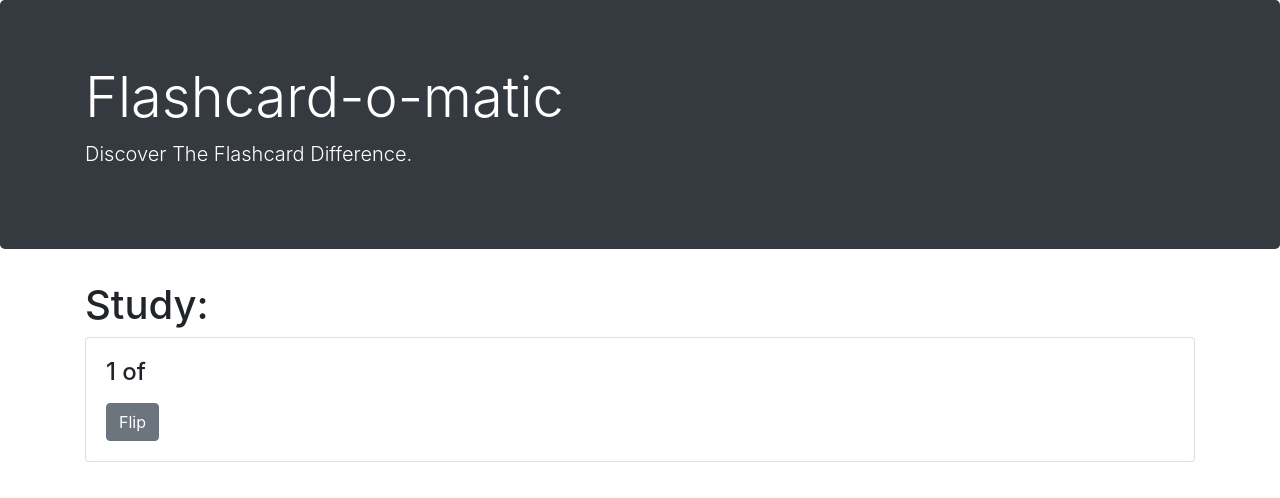
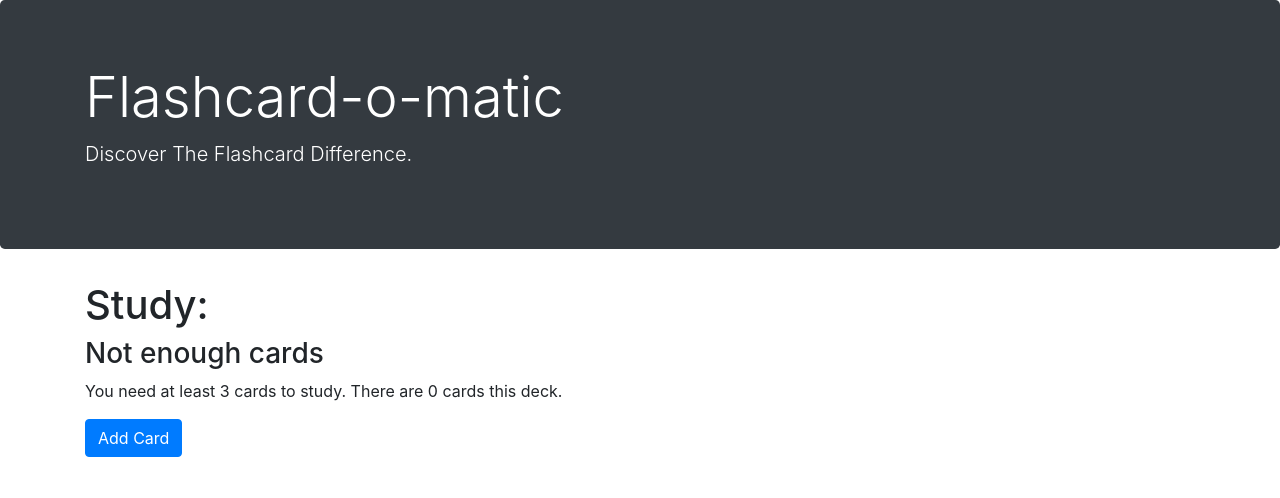
Before and after one commit to FNebEx/flashcard-o-matic, a React (Create React App) app: page /decks/1/study in a window 1280 px wide. Shown: the top 498 px of the page. Built offline with nearby package versions, Linux system fonts and the light colour scheme; no server answers; a web font is replaced by a local one.

Commit message:
Added feature to check to see if there are enough cards.

```diff
--- a/src/Deck/DeckStudyPage.jsx
+++ b/src/Deck/DeckStudyPage.jsx
@@ -3,12 +3,23 @@ import { useParams } from "react-router-dom";
 import { readDeck } from "../utils/api";
 
 function DeckStudyPage() {
+  /**
+   * TODO
+   * 1. After the user views the final card in the deck, a prompt
+   * comes up asking if the want to start the deck over. If the
+   * user wants to restart the deck, start from the frist card.
+   * If the user doesn't want to restart the deck, they are
+   * taken back to the homescreen.
+   *
+   */
+
   const { deckId } = useParams();
   const [cards, setCards] = useState(null);
   const [index, setIndex] = useState(0);
   const [flip, setFlip] = useState(false);
 
   let currentCard = [];
+  let length = 0;
 
   useEffect(() => {
     const abortController = new AbortController();
@@ -21,11 +32,11 @@ function DeckStudyPage() {
     }
 
     loadData();
-  }, []);
+  }, [deckId]);
 
   if (cards && cards.cards) {
     currentCard = cards.cards[index];
-
+    length = cards.cards.length;
   }
 
   const handleFlip = () => {
@@ -33,7 +44,13 @@ function DeckStudyPage() {
   };
 
   const handleNext = () => {
-    setIndex(index >= currentCard.length - 1 ? 0 : index + 1);
+    setIndex(index >= length - 1 ? 0 : index + 1);
+
+
+    if(index  === length) {
+      alert(3)
+    }
+
     setFlip(false);
   };
 
@@ -41,12 +58,20 @@ function DeckStudyPage() {
     <>
       <h1>Study: {cards && cards.name}</h1>
 
+      {length === 0 ? (
+        <>
+          <h3>Not enough cards</h3>
+          <p>You need at least 3 cards to study. There are {length} cards this deck. </p>
+          {/* Links to the "Add Card" Screen */}
+          <button className="btn btn-primary">Add Card</button>
+        </>
+      ) : (
         <div className="card">
           <div className="card-body">
             <h4>
-            {index + 1} of {cards && currentCard.length}
+              {index + 1} of {cards && length}
             </h4>
-          <p>{flip ? currentCard.back : currentCard.front }</p>
+            <p>{flip ? currentCard?.back : currentCard?.front}</p>
             <button
               className="btn btn-secondary"
               onClick={handleFlip}
@@ -54,9 +79,14 @@ function DeckStudyPage() {
             >
               Flip
             </button>
-          {flip && <button className="btn btn-primary" onClick={handleNext}>Next</button>}
+            {flip && (
+              <button className="btn btn-primary" onClick={handleNext}>
+                Next
+              </button>
+            )}
           </div>
         </div>
+      )}
     </>
   );
 }
```
Lines whose indentation alone changed are shown as unchanged.
